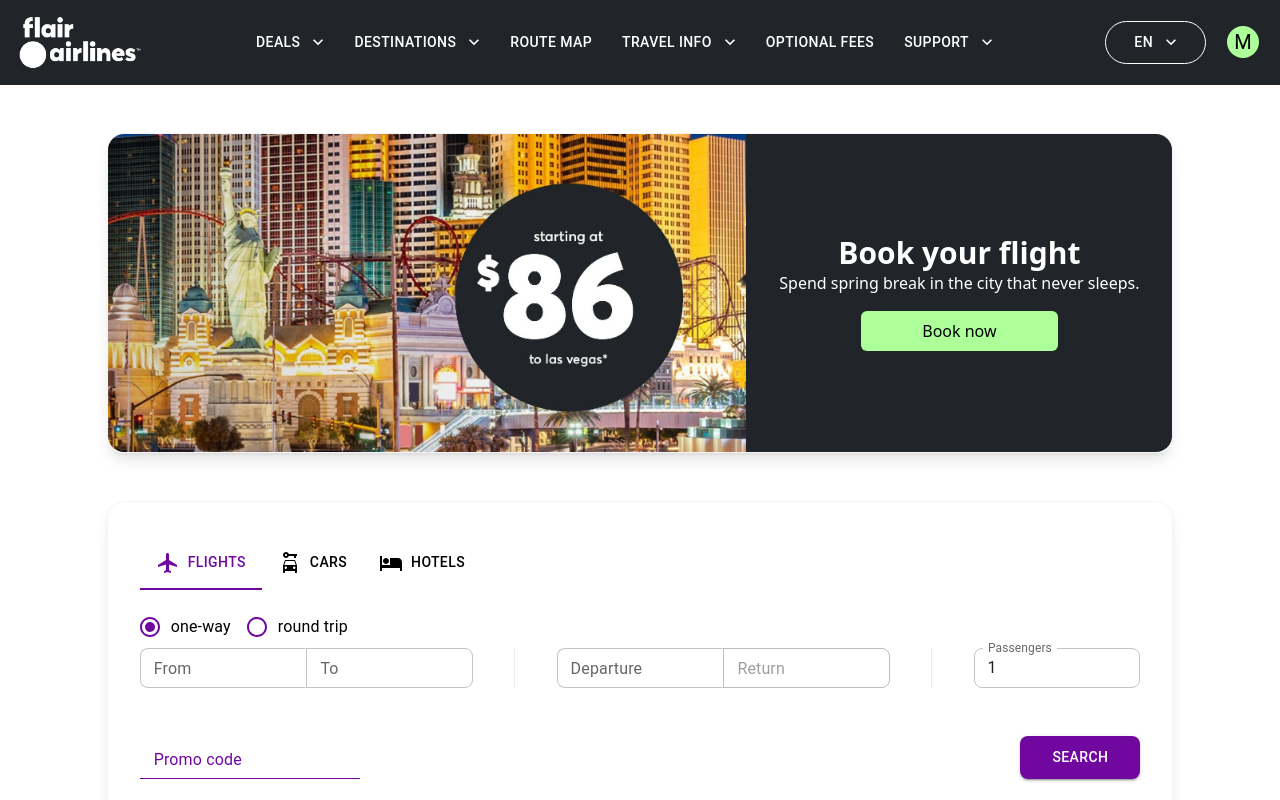
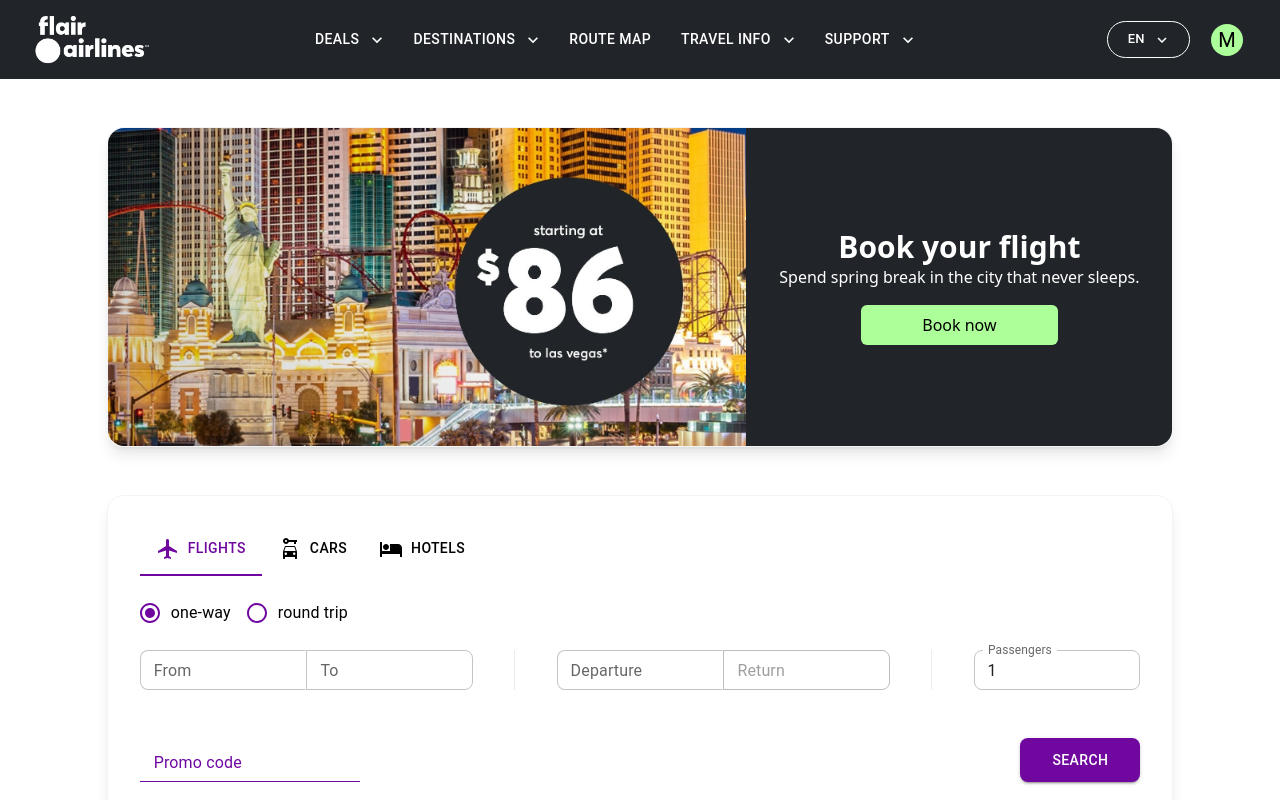
Before and after one commit to alxlvgit/flair-rebuild, a React (Vite) app: page / in a window 1280 px wide. Shown: the top 800 px of the page. Built offline with nearby package versions, Linux system fonts and the light colour scheme.

Commit message:
fix the desktop nav menu issues

```diff
--- a/src/components/LanguageSelect.tsx
+++ b/src/components/LanguageSelect.tsx
@@ -28,17 +28,21 @@
         aria-controls={languageAnchorEl ? "language-menu" : undefined}
         aria-expanded={languageAnchorEl ? "true" : undefined}
         sx={{
+          ":hover": {
+            borderColor: "#acff99",
+          },
           color: selectedMenuItem === "language" ? "#acff99" : "white",
           border:
             selectedMenuItem === "language"
               ? "1px solid #acff99"
               : "1px solid white",
           borderRadius: "40px",
-          padding: "8px 30px",
+          padding: "6px 20px",
           height: "fit-content",
-          margin: "auto",
+          my: "auto",
         }}
         endIcon={<KeyboardArrowDownIcon />}
+        size="small"
       >
         {selectedItem ? selectedItem : "EN"}
       </Button>
--- a/src/components/MainMenu.tsx
+++ b/src/components/MainMenu.tsx
@@ -1,18 +1,14 @@
 import logo from "../assets/logo.png";
 import { MainMenuItems } from "./MainMenuItems";
-import { ProfileMenu } from "./ProfileMenu";
 
 export const MainMenu = () => {
   return (
-    <div className="w-full flex justify-between px-4 bg-[#212529]">
-      <a href="/" className="flex items-center">
-        <img src={logo} alt="logo" width={150} height={150} />
+    <div className="w-full hidden lg:grid px-8 bg-[#212529] grid-cols-12 gap-4">
+      <a href="/" className="flex items-center col-span-2 py-3">
+        <img src={logo} alt="logo" width={120} height={120} />
       </a>
-      <div className="w-full flex justify-center">
+      <div className="w-full col-span-10 flex justify-center">
         <MainMenuItems />
-      </div>
-      <div className="flex items-center">
-        <ProfileMenu />
       </div>
     </div>
   );
--- a/src/components/MainMenuItems.tsx
+++ b/src/components/MainMenuItems.tsx
@@ -2,13 +2,18 @@
 import { useState } from "react";
 import KeyboardArrowDownIcon from "@mui/icons-material/KeyboardArrowDown";
 import { LanguageSelect } from "./LanguageSelect";
+import { ProfileMenu } from "./ProfileMenu";
 
 interface StyledMenuProps {
   menuWidth: string;
 }
 
 const StyledButton = styled(Button)({
-  padding: "30px 15px",
+  padding: "24px 15px",
+  lineHeight: "1.3",
+  ":hover": {
+    color: "#acff99",
+  },
 });
 
 const StyledMenuItem = styled(MenuItem)({
@@ -102,8 +107,8 @@
   };
 
   return (
-    <div className="w-full flex justify-between">
-      <div className="w-full flex flex-wrap justify-center">
+    <div className="grid w-full grid-cols-4 gap-4">
+      <div className="w-full col-span-3 flex justify-center">
         <StyledButton
           id="basic-button"
           aria-controls={dealsAnchorEl ? "deals-menu" : undefined}
@@ -150,20 +155,13 @@
         </StyledButton>
         <StyledButton
           id="basic-button"
-          aria-haspopup="true"
-          onClick={handleClick}
-          sx={{ color: "white" }}
-        >
-          Optional fees
-        </StyledButton>
-        <StyledButton
-          id="basic-button"
           aria-controls={supportAnchorEl ? "basic-menu" : undefined}
           aria-haspopup="true"
           aria-expanded={supportAnchorEl ? "true" : undefined}
           onClick={handleSupportClick}
           sx={{ color: selectedMenuItem === "support" ? "#acff99" : "white" }}
           endIcon={<KeyboardArrowDownIcon />}
+          // size="small"
         >
           Support
         </StyledButton>
@@ -211,6 +209,9 @@
             role: "menu",
           }}
         >
+          <StyledMenuItem onClick={handleMenuClose}>
+            Optional fees
+          </StyledMenuItem>
           <StyledMenuItem onClick={handleMenuClose}>Baggage</StyledMenuItem>
           <StyledMenuItem onClick={handleMenuClose}>Seating</StyledMenuItem>
           <StyledMenuItem onClick={handleMenuClose}>
@@ -232,12 +233,15 @@
           <StyledMenuItem onClick={handleMenuClose}>Feedback</StyledMenuItem>
         </StyledMenu>
       </div>
+      <div className="flex col-span-1 justify-end">
         <LanguageSelect
           languageAnchorEl={languageAnchorEl}
           handleMenuClose={handleMenuClose}
           selectedMenuItem={selectedMenuItem}
           handleClick={handleLanguageClick}
         />
+        <ProfileMenu />
+      </div>
     </div>
   );
 };
--- a/src/components/SearchFlightsForm.tsx
+++ b/src/components/SearchFlightsForm.tsx
@@ -73,6 +73,7 @@
         sx={{
           justifyContent: "start",
           width: "100%",
+          mb: 2,
         }}
       >
         <RadioGroup
```
Lines whose indentation alone changed are shown as unchanged.
